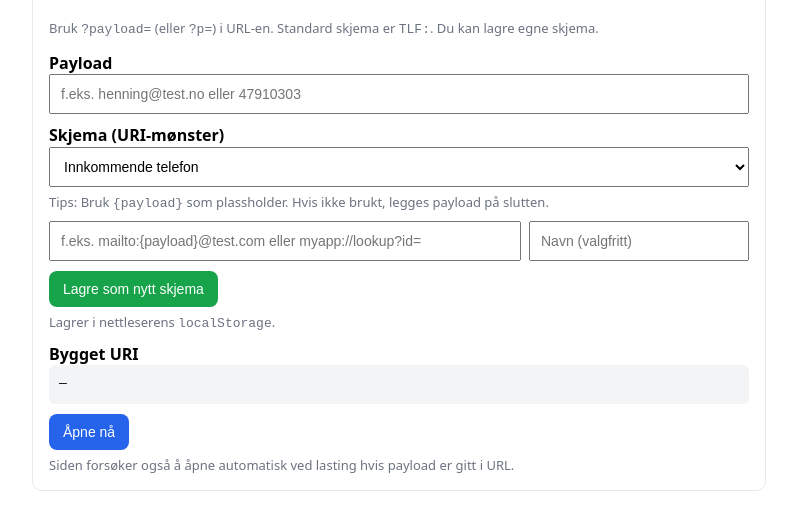
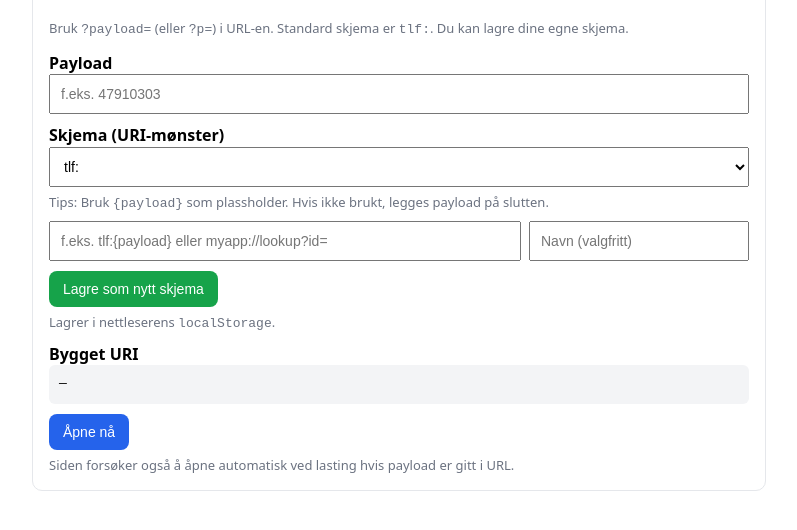
Before and after one commit to henninglangeland/OpenURI-Lab-testproject, a plain HTML site: page index.html in a window 1280 px wide. Shown: the part 110-640 px from the top of the page, without its empty margins (241-1038 px from the left). Drawn offline with Linux system fonts and the light colour scheme.

Commit message:
Update index.html

```diff
--- a/index.html
+++ b/index.html
@@ -21,11 +21,11 @@
 <body>
   <div class="wrap">
     <h1>Auto URI Launcher</h1>
-    <p class="hint">Bruk <code>?payload=</code> (eller <code>?p=</code>) i URL-en. Standard skjema er <code>TLF:</code>. Du kan lagre egne skjema.</p>
+    <p class="hint">Bruk <code>?payload=</code> (eller <code>?p=</code>) i URL-en. Standard skjema er <code>tlf:</code>. Du kan lagre dine egne skjema.</p>
 
     <div class="row">
       <label for="payload">Payload</label>
-      <input id="payload" type="text" placeholder="f.eks. henning@test.no eller 47910303" />
+      <input id="payload" type="text" placeholder="f.eks. 47910303" />
     </div>
 
     <div class="row">
@@ -36,7 +36,7 @@
 
     <div class="row">
       <div class="inline">
-        <input id="customPattern" type="text" placeholder="f.eks. mailto:{payload}@test.com eller myapp://lookup?id=" />
+        <input id="customPattern" type="text" placeholder="f.eks. tlf:{payload} eller myapp://lookup?id=" />
         <input id="customName" type="text" placeholder="Navn (valgfritt)" style="max-width: 220px;" />
       </div>
       <button id="saveBtn" class="btn" style="background:#16a34a;">Lagre som nytt skjema</button>
@@ -54,7 +54,7 @@
   <script>
     (function(){
       const DEFAULTS = [
-        { name: "Innkommende telefon", pattern: "TLF:" }
+        { name: "tlf:", pattern: "tlf:" }
       ];
 
       const lsKey = "simple-uri-schemes";
@@ -73,7 +73,7 @@
         try {
           const raw = localStorage.getItem(lsKey);
           const arr = raw ? JSON.parse(raw) : [];
-          // sørg for at mailto: alltid finnes som første
+          // sørg for at tlf: alltid finnes som første
           const merged = [...DEFAULTS];
           arr.forEach(x => {
             if (!merged.find(m => m.pattern === x.pattern)) merged.push(x);
@@ -82,10 +82,10 @@
         } catch { return [...DEFAULTS]; }
       }
       function saveSchemes(list){
-        localStorage.setItem(lsKey, JSON.stringify(list.filter(x => x.pattern !== "TLF:")));
+        localStorage.setItem(lsKey, JSON.stringify(list.filter(x => x.pattern !== "tlf:")));
       }
       function loadDefaultPattern(){
-        return localStorage.getItem(lsDefaultKey) || "TLF:";
+        return localStorage.getItem(lsDefaultKey) || "tlf:";
       }
       function saveDefaultPattern(pattern){
         localStorage.setItem(lsDefaultKey, pattern);
```
